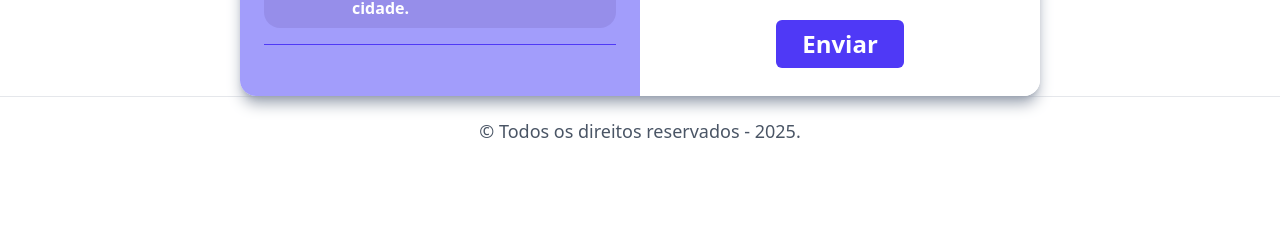
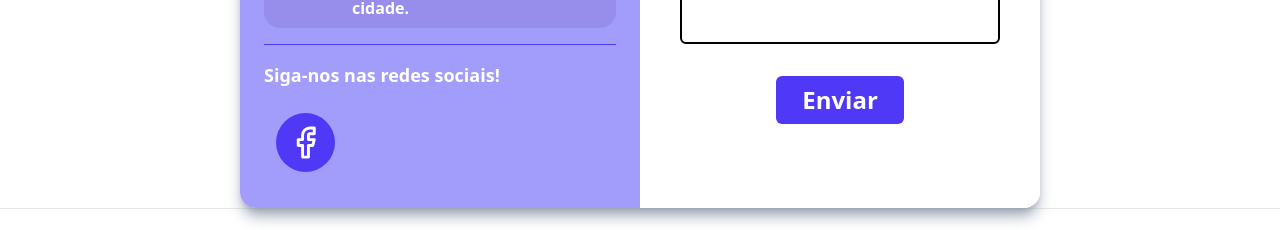
Before and after one commit to 1TDSPG-25/sistema-flow, a React (Vite) app: page /contato in a window 1280 px wide. Shown: the part 884-1114 px from the top of the page. Before the commit the page ends 1049 px from the top, so only its background shows below. Built offline with nearby package versions, Linux system fonts and the light colour scheme.

Commit message:
feat: Criado o icon do facebook na seção redes sociais.

```diff
--- a/src/routes/Contato/index.tsx
+++ b/src/routes/Contato/index.tsx
@@ -4,6 +4,8 @@ import { useForm } from "react-hook-form";
 import { FaMapMarkedAlt, FaPhoneAlt } from "react-icons/fa";
 import { Link } from "react-router-dom";
 import { MdOutlineMail } from "react-icons/md";
+import { FiFacebook } from "react-icons/fi";
+import { AiFillFacebook } from "react-icons/ai";
 
 export default function Contato() {
   const mensagemSchema = z.object({
@@ -125,6 +127,27 @@ export default function Contato() {
                     </li>
                 </ul>
                 <hr className="text-[#4F39F6]"/>
+                <div>
+                  <h3 className="text-white text-lg font-bold">
+                    Siga-nos nas redes sociais!
+                  </h3>
+                </div>
+                <ul>
+                  <li className="flex">
+                        <Link
+                        to=""
+                        className="w-full flex items-center gap-3 px-3 py-2"
+                        title="Clique para visualizar facebook megafarma"
+                        >
+                            <div className="
+                            bg-[#4F39F6] rounded-full p-3 text-white
+                            hover:bg-[#7A5AF8] duration-300
+                            ">
+                              <FiFacebook  size={35}/>
+                            </div>
+                        </Link>
+                    </li>
+                </ul>
             </div>
           </div>
 
```
